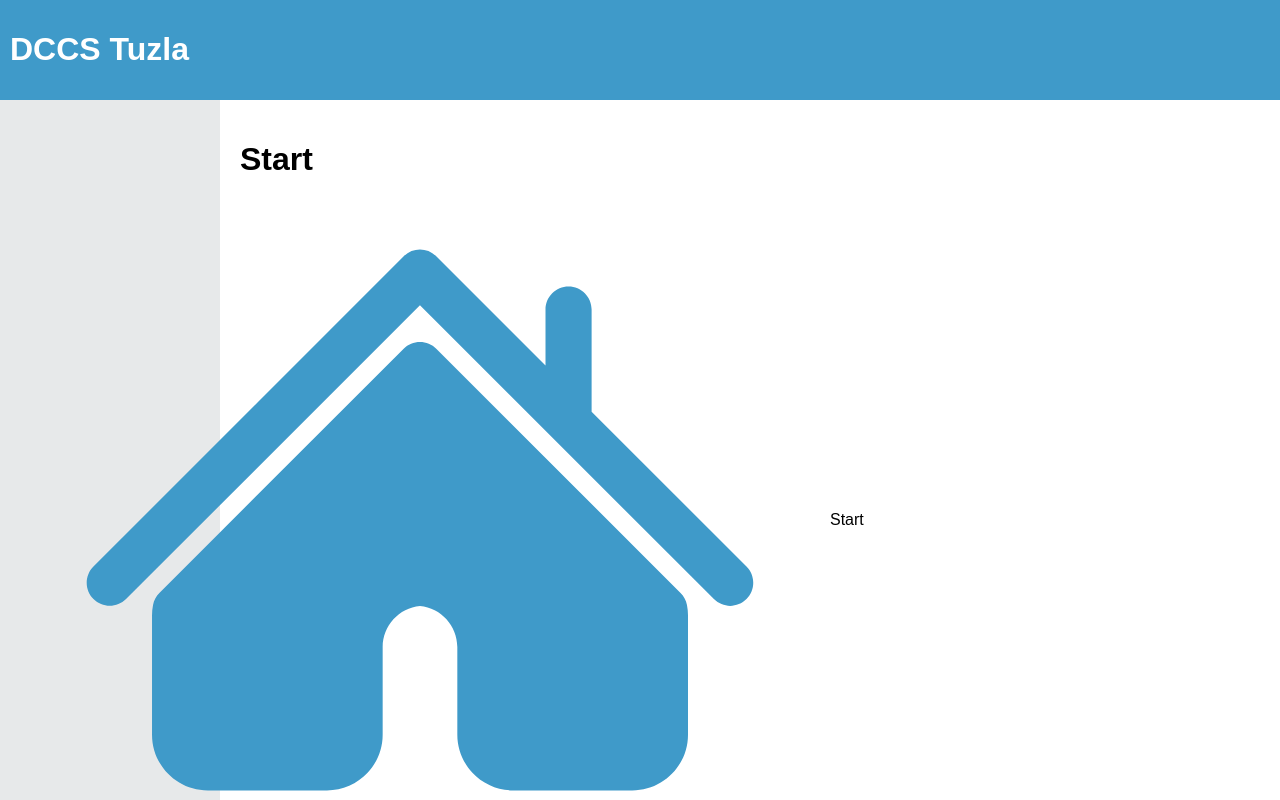
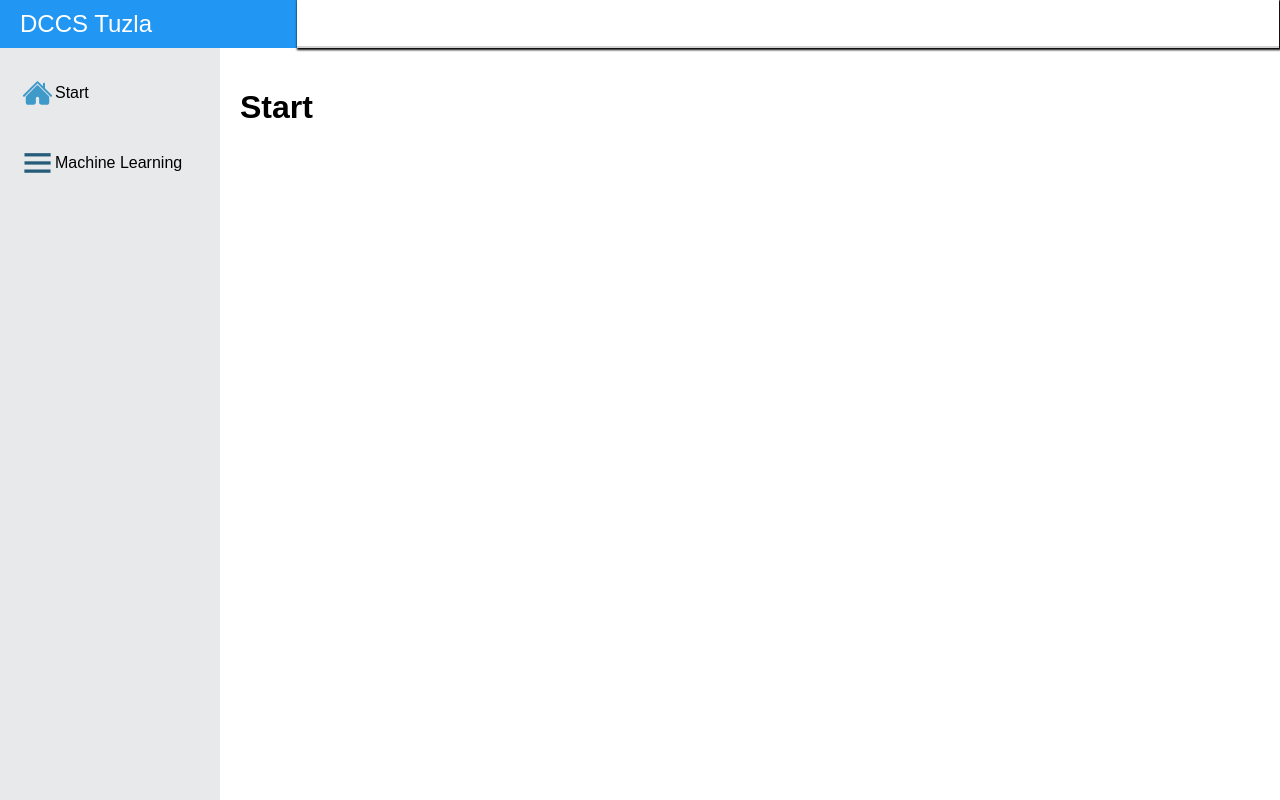
Before and after one commit to Tumusime14/Certificate-Manager---David, a React app: page / in a window 1280 px wide. Shown: the top 800 px of the page. Built offline with nearby package versions, Linux system fonts and the light colour scheme.

Commit message:
Addedd icons components and refining the UI

```diff
--- a/src/App.css
+++ b/src/App.css
@@ -2,15 +2,27 @@
     display: flex;
     flex-direction: column;
     height: 100vh;
+    font-family: Arial, Helvetica, sans-serif;
   }
 
-  .header {
-    background-color: #3F9AC9;
+  .grd {
+    display: grid;
+    grid-template-columns: 23.2% 76.7%;
+  }
+  .grd > .header {
+    background-color: #2196f3;
     color: white;
-    padding: 10px;
-    text-align: left;
+    padding: 10px 20px;
+    font-size: 24px;
   }
-
+  .grd > .header1 {
+    background-color: #ffffff;
+    color: white;
+    border-bottom: 2px solid rgba(121, 119, 119, 0.324);;
+    padding: 10px 20px;
+    font-size: 24px;
+    box-shadow: 1px 1px 2px 1px rgb(0, 0, 0);
+  }
   .container {
     display: flex;
     flex: 1;
--- a/src/App.tsx
+++ b/src/App.tsx
@@ -7,8 +7,9 @@ const App: FC = () => {
 
   return (
     <div className="App">
-      <div className="header">
-        <h1>DCCS Tuzla</h1>
+      <div className="grd">
+      <div className="header">DCCS Tuzla</div>
+      <div className="header1"></div>
       </div>
       <div className="container">
         <Sidebar setTitle={setTitle} />
--- a/src/components/Sidebar.tsx
+++ b/src/components/Sidebar.tsx
@@ -1,5 +1,7 @@
 import React, { useState } from "react";
 import "./Sidebar.css";
+import Home from "../components/icons/home";
+import Menu from "../components/icons/menu";
 
 interface SidebarProps {
   setTitle: (title: string) => void;
@@ -11,10 +13,10 @@ const Sidebar: React.FC<SidebarProps> = ({ setTitle }) => {
   return (
     <div className="sidebar">
       <div className="menu-item" onClick={() => setTitle("Start")}>
-        <img src="/home.svg" alt="Home" className="icon" /> Start
+        <Home /> Start
       </div>
       <div className="menu-item" onClick={() => setShowDropdown(!showDropdown)}>
-        <img src="/menu.svg" alt="Menu" className="icon" /> Machine Learning
+        <Menu /> Machine Learning
       </div>
       {showDropdown && (
         <div className="dropdown">
--- /dev/null
+++ b/src/components/icons/home.tsx
@@ -0,0 +1,36 @@
+import React from "react";
+const Home = () => {
+    return (
+        <svg
+            fill="#3f9ac9"
+            version="1.1"
+            id="Capa_1"
+            xmlns="http://www.w3.org/2000/svg"
+            xmlnsXlink="http://www.w3.org/1999/xlink"
+            width="35px"
+            height="50px"
+            viewBox="-5.95 -5.95 71.37 71.37"
+            xmlSpace="preserve"
+            transform="rotate(0)"
+        >
+            <g id="SVGRepo_bgCarrier" strokeWidth="0" />
+            <g
+                id="SVGRepo_tracerCarrier"
+                strokeLinecap="round"
+                strokeLinejoin="round"
+                stroke="#CCCCCC"
+                strokeWidth="0.11893000000000001"
+            />
+            <g id="SVGRepo_iconCarrier">
+                <g>
+                    <g>
+                        <path d="M58.862,33.886L45.045,20.069v-9.112c0-1.136-0.921-2.056-2.056-2.056c-1.137,0-2.057,0.92-2.057,2.056v5.001L31.185,6.21c-0.801-0.803-2.104-0.803-2.905,0L0.603,33.886c-0.803,0.804-0.803,2.104,0,2.907c0.802,0.803,2.104,0.803,2.907,0L29.732,10.57l26.223,26.223c0.401,0.398,0.93,0.604,1.455,0.604c0.522,0,1.051-0.201,1.452-0.604C59.665,35.988,59.665,34.689,58.862,33.886z"/>
+                        <path d="M52.979,36.245L31.185,14.449c-0.385-0.385-0.908-0.602-1.454-0.602c-0.545,0-1.068,0.217-1.453,0.602L6.484,36.245c-0.291,0.288-0.487,0.659-0.565,1.062c-0.061,0.314-0.091,0.633-0.091,0.942v10.638c0,2.739,2.229,4.971,4.969,4.971h10.638c1.378,0,2.707-0.582,3.645-1.599c0.854-0.923,1.324-2.12,1.324-3.373v-7.812c0-1.896,1.453-3.48,3.33-3.658c1.878,0.178,3.331,1.762,3.331,3.658v7.812c0,1.252,0.472,2.45,1.324,3.373c0.938,1.017,2.269,1.599,3.646,1.599h10.638c2.74,0,4.971-2.229,4.971-4.972V38.252c0-0.312-0.031-0.63-0.092-0.941C53.471,36.904,53.271,36.533,52.979,36.245z"/>
+                    </g>
+                </g>
+            </g>
+        </svg>
+    );
+};
+
+export default Home;
--- /dev/null
+++ b/src/components/icons/menu.tsx
@@ -0,0 +1,40 @@
+import React from "react";
+
+const Menu: React.FC = () => {
+  return (
+    <svg
+      fill="#265c79"
+      width="35px"
+      height="50px"
+      viewBox="0 0 64 64"
+      version="1.1"
+      xmlns="http://www.w3.org/2000/svg"
+      xmlnsXlink="http://www.w3.org/1999/xlink"
+      xmlSpace="preserve"
+      style={{ fillRule: "evenodd", clipRule: "evenodd", strokeLinejoin: "round", strokeMiterlimit: 2 }}
+    >
+      <g id="SVGRepo_bgCarrier" strokeWidth="0" />
+      <g id="SVGRepo_tracerCarrier" strokeLinecap="round" strokeLinejoin="round" />
+      <g id="SVGRepo_iconCarrier">
+        <g transform="matrix(1,0,0,1,-1024,-192)">
+          <rect id="Icons" x="0" y="0" width="1280" height="800" style={{ fill: "none" }} />
+          <g id="Icons1">
+            <g id="hamburger-1" transform="matrix(1.50868,0,0,1.01217,6.67804,191.698)">
+              <g transform="matrix(0.149202,0,0,0.173437,664.206,42.142)">
+                <rect x="103.288" y="8.535" width="212.447" height="34.133" style={{ fillRule: "nonzero" }} />
+              </g>
+              <g transform="matrix(0.149202,0,0,0.173437,664.345,27.4)">
+                <rect x="103.288" y="8.535" width="212.447" height="34.133" style={{ fillRule: "nonzero" }} />
+              </g>
+              <g transform="matrix(0.149202,0,0,0.173437,664.345,12.658)">
+                <rect x="103.288" y="8.535" width="212.447" height="34.133" style={{ fillRule: "nonzero" }} />
+              </g>
+            </g>
+          </g>
+        </g>
+      </g>
+    </svg>
+  );
+};
+
+export default Menu;
```
Also changed, not shown: public/home.svg (deleted), public/menu.svg (deleted).
